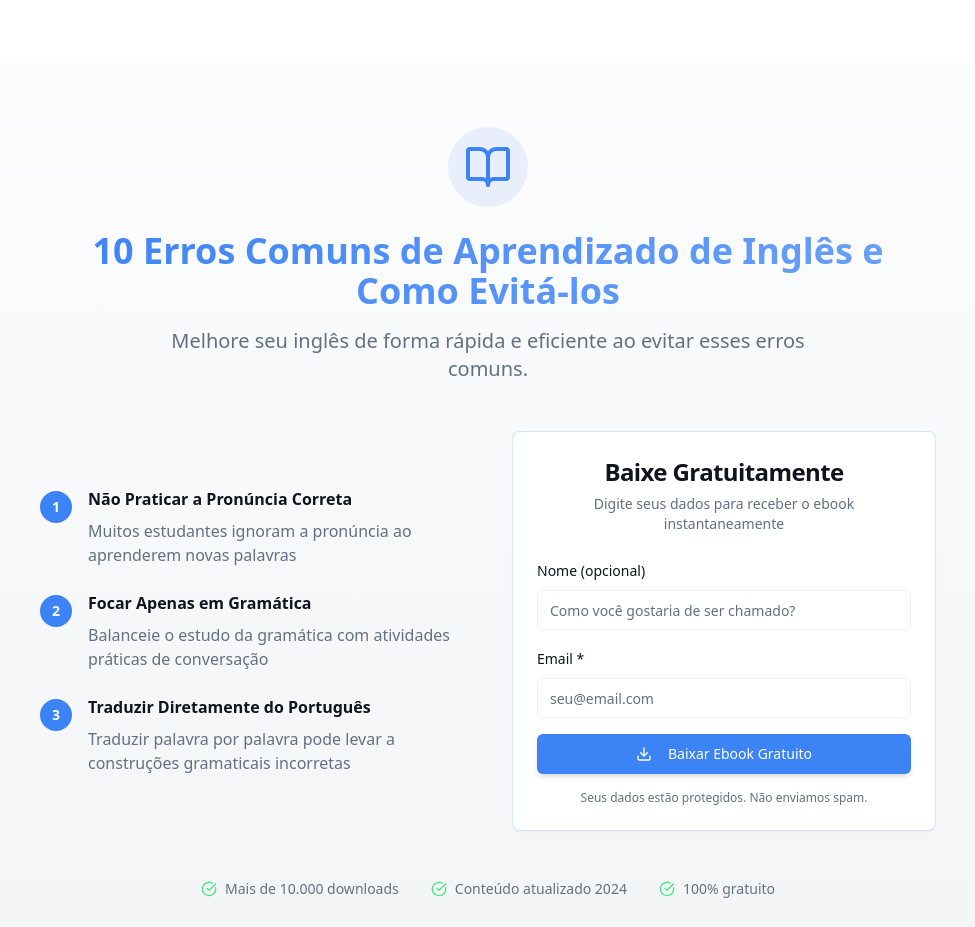
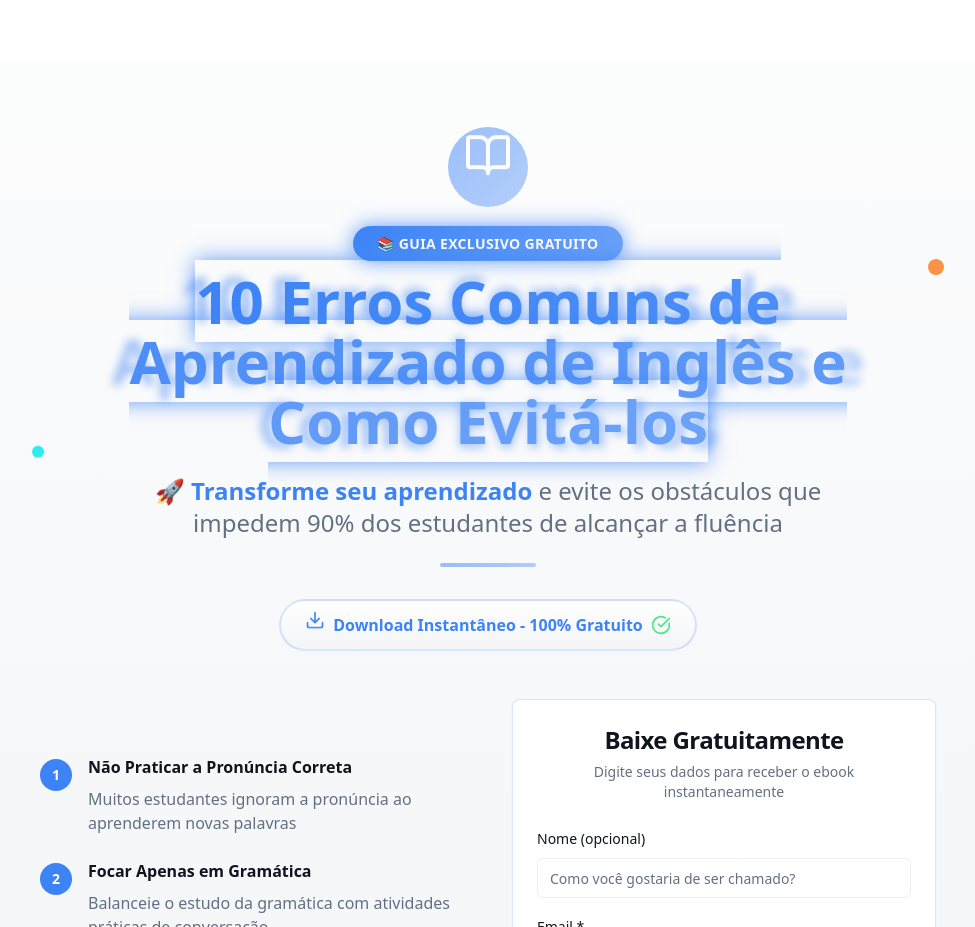
Before and after one commit to suportwebs-dotcom/thy-happy-youth-33, a React (Vite) app: page / in a window 1280 px wide. Shown: the part 3060-3987 px from the top of the page, without its empty margins (152-1127 px from the left). Built offline with nearby package versions, Linux system fonts and the light colour scheme.

Commit message:
Highlight key phrase on main page

```diff
--- a/src/components/EbookLeadSection.tsx
+++ b/src/components/EbookLeadSection.tsx
@@ -123,18 +123,54 @@ const { toast } = useToast();
   return (
     <section className="py-16 px-4 bg-gradient-section-neutral" id="ebook">
       <div className="max-w-4xl mx-auto">
-        <div className="text-center mb-12">
+        <div className="text-center mb-12 animate-fade-in">
           <div className="flex justify-center mb-6">
-            <div className="p-4 rounded-full bg-primary/10">
-              <BookOpen className="w-12 h-12 text-primary" />
+            <div className="p-4 rounded-full bg-gradient-primary animate-pulse">
+              <BookOpen className="w-12 h-12 text-white animate-bounce" />
             </div>
           </div>
-          <h2 className="text-4xl font-bold mb-4 bg-gradient-primary bg-clip-text text-transparent">
-            10 Erros Comuns de Aprendizado de Inglês e Como Evitá-los
+
+          {/* Badge de destaque */}
+          <div className="inline-block mb-4">
+            <span className="bg-gradient-hero text-white px-6 py-2 rounded-full text-sm font-semibold uppercase tracking-wide shadow-primary animate-glow">
+              📚 Guia Exclusivo Gratuito
+            </span>
+          </div>
+
+          <h2 className="text-4xl md:text-5xl lg:text-6xl font-bold mb-6 relative animate-fade-in">
+            {/* Efeito de sombra colorida */}
+            <span className="absolute inset-0 bg-gradient-hero bg-clip-text text-transparent blur-sm opacity-50 scale-105">
+              10 Erros Comuns de Aprendizado de Inglês e Como Evitá-los
+            </span>
+            {/* Texto principal */}
+            <span className="relative bg-gradient-hero bg-clip-text text-transparent animate-glow">
+              10 Erros Comuns de Aprendizado de Inglês e Como Evitá-los
+            </span>
+
+            {/* Elementos decorativos */}
+            <div className="absolute -top-2 -right-2 w-4 h-4 bg-orange rounded-full animate-bounce"></div>
+            <div className="absolute -bottom-2 -left-2 w-3 h-3 bg-teal rounded-full animate-bounce" style={{ animationDelay: '0.5s' }}></div>
+            <div className="absolute top-1/2 -right-8 w-2 h-2 bg-green rounded-full animate-ping"></div>
           </h2>
-          <p className="text-xl text-muted-foreground max-w-2xl mx-auto mb-8">
-            Melhore seu inglês de forma rápida e eficiente ao evitar esses erros comuns.
-          </p>
+
+          {/* Subtítulo com destaque */}
+          <div className="relative max-w-3xl mx-auto mb-8">
+            <p className="text-xl md:text-2xl text-muted-foreground leading-relaxed animate-fade-in" style={{ animationDelay: '0.3s' }}>
+              🚀 <span className="font-semibold text-primary">Transforme seu aprendizado</span> e evite os obstáculos que impedem 90% dos estudantes de alcançar a fluência
+            </p>
+
+            {/* Linha decorativa */}
+            <div className="flex justify-center mt-6">
+              <div className="w-24 h-1 bg-gradient-hero rounded-full animate-pulse"></div>
+            </div>
+          </div>
+
+          {/* Call to action visual */}
+          <div className="inline-flex items-center gap-2 bg-gradient-subtle px-6 py-3 rounded-full border-2 border-primary/20 animate-bounce-in" style={{ animationDelay: '0.6s' }}>
+            <Download className="w-5 h-5 text-primary animate-bounce" />
+            <span className="font-semibold text-primary">Download Instantâneo - 100% Gratuito</span>
+            <CheckCircle className="w-5 h-5 text-green" />
+          </div>
         </div>
 
         <div className="grid md:grid-cols-2 gap-12 items-center">
```
